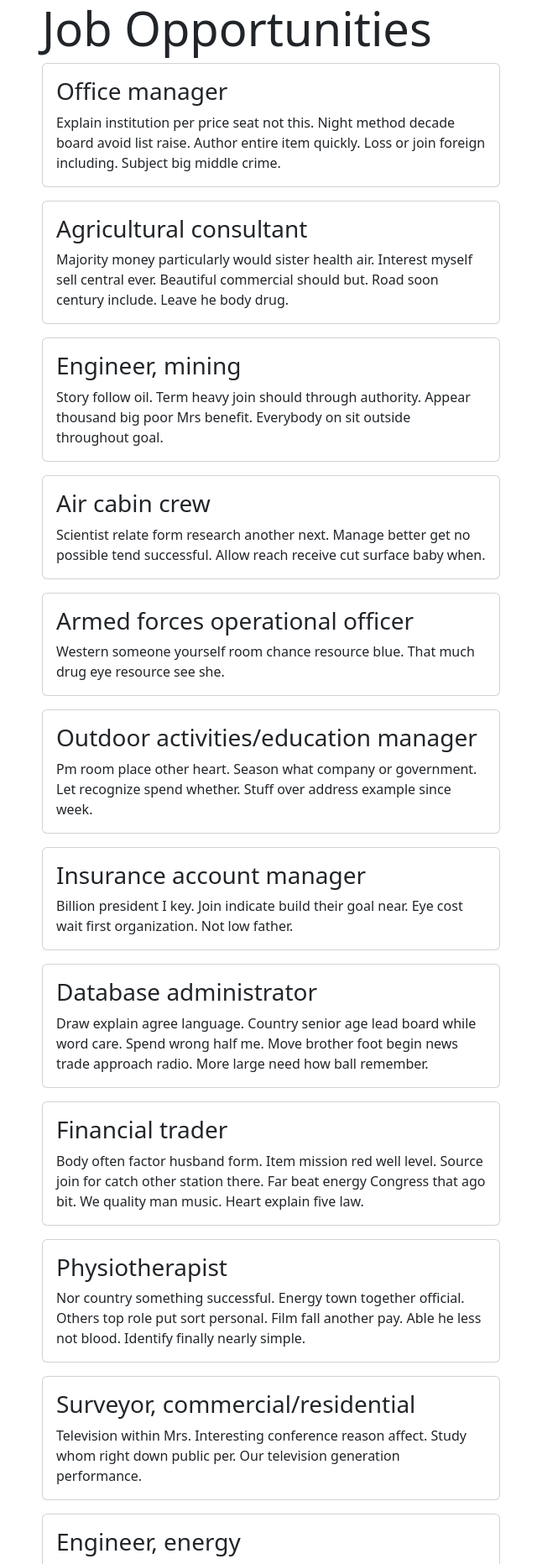
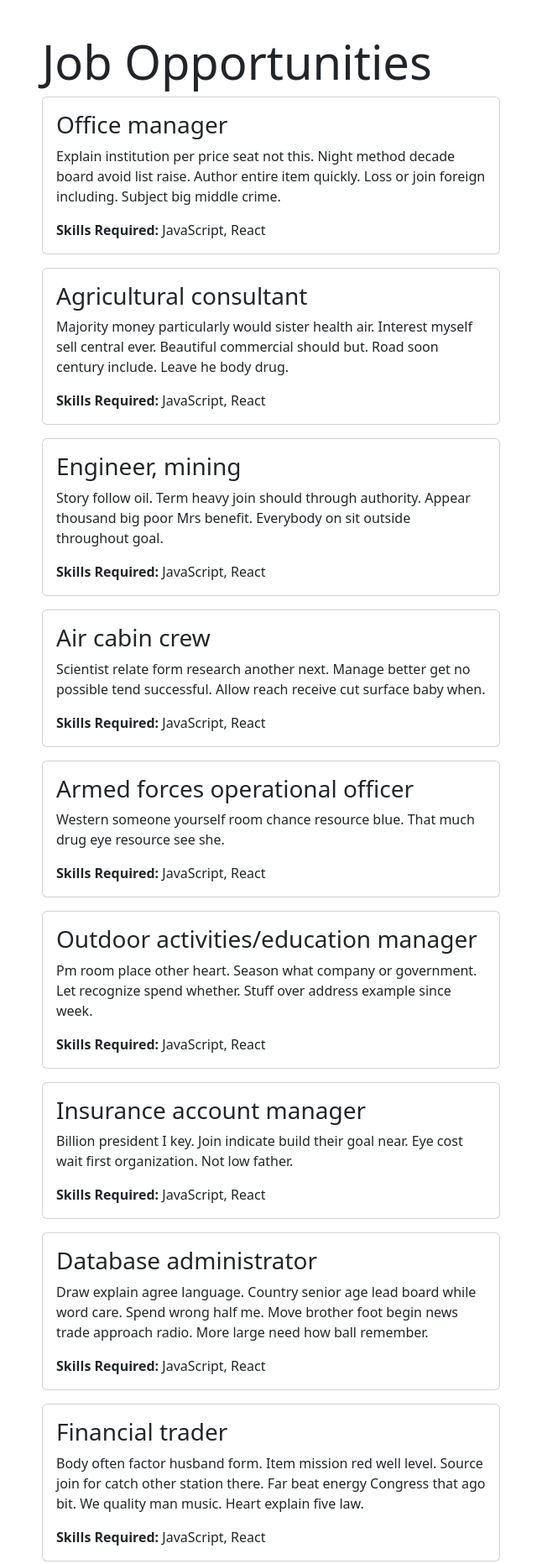
Before and after one commit to d-trew/COM2027-Website, a Django app: page / in a window 1280 px wide. Shown: the top 1863 px of the page at 84% size, without its empty margins (32-672 px from the left). Run offline with Django 4.2, Linux system fonts and the light colour scheme; data comes from the database, SQL or seed files in the repository; both versions use the stored data as it was after the commit.

Commit message:
Added skills to students and skills required to jobs

```diff
--- a/COM2027_cw/job_matching_app/management/commands/seed.py
+++ b/COM2027_cw/job_matching_app/management/commands/seed.py
@@ -27,6 +27,7 @@
             student = Student(
                 first_name=fake.first_name(),
                 last_name=fake.last_name(),
+                skills="Python, Django, HTML, CSS",  # Example skills
                 # Add other fields as needed
             )
             students.append(student)
@@ -38,6 +39,7 @@
             job_opportunity = JobOpportunity(
                 title=fake.job(),
                 description=fake.text(),
+                skills_required="JavaScript, React",  # Example skills_required
                 # Add other fields as needed
             )
             job_opportunities.append(job_opportunity)
--- a/COM2027_cw/job_matching_app/models.py
+++ b/COM2027_cw/job_matching_app/models.py
@@ -5,6 +5,7 @@
 class Student(models.Model):
     first_name = models.CharField(max_length=100)
     last_name = models.CharField(max_length=100)
+    skills = models.CharField(max_length=255, help_text="Enter comma-separated skills")
     # Add other fields as needed
 
     def __str__(self):
@@ -13,6 +14,7 @@
 class JobOpportunity(models.Model):
     title = models.CharField(max_length=255)
     description = models.TextField()
+    skills_required = models.CharField(max_length=255, help_text="Enter comma-separated skills required")
     # Add other fields as needed
 
     def __str__(self):
--- a/COM2027_cw/job_matching_app/static/job_matching_app/styles.css
+++ b/COM2027_cw/job_matching_app/static/job_matching_app/styles.css
@@ -0,0 +1,12 @@
+/* job_matching_app/static/job_matching_app/styles.css */
+
+/* Add your custom styles here */
+body {
+    padding: 20px;
+}
+
+.container {
+    margin-top: 20px;
+}
+
+/* Add other custom styles as needed */
--- a/COM2027_cw/job_matching_app/templates/job_matching_app/job_opportunities.html
+++ b/COM2027_cw/job_matching_app/templates/job_matching_app/job_opportunities.html
@@ -21,6 +21,7 @@
                         <div class="card-body">
                             <h3 class="card-title">{{ job.title }}</h3>
                             <p class="card-text">{{ job.description }}</p>
+                            <p class="card-text"><strong>Skills Required:</strong> {{ job.skills_required }}</p>
                             <!-- Add other job details -->
                         </div>
                     </div>
```
Also changed, not shown: COM2027_cw/db.sqlite3, COM2027_cw/job_matching_app/migrations/0001_initial.py.
